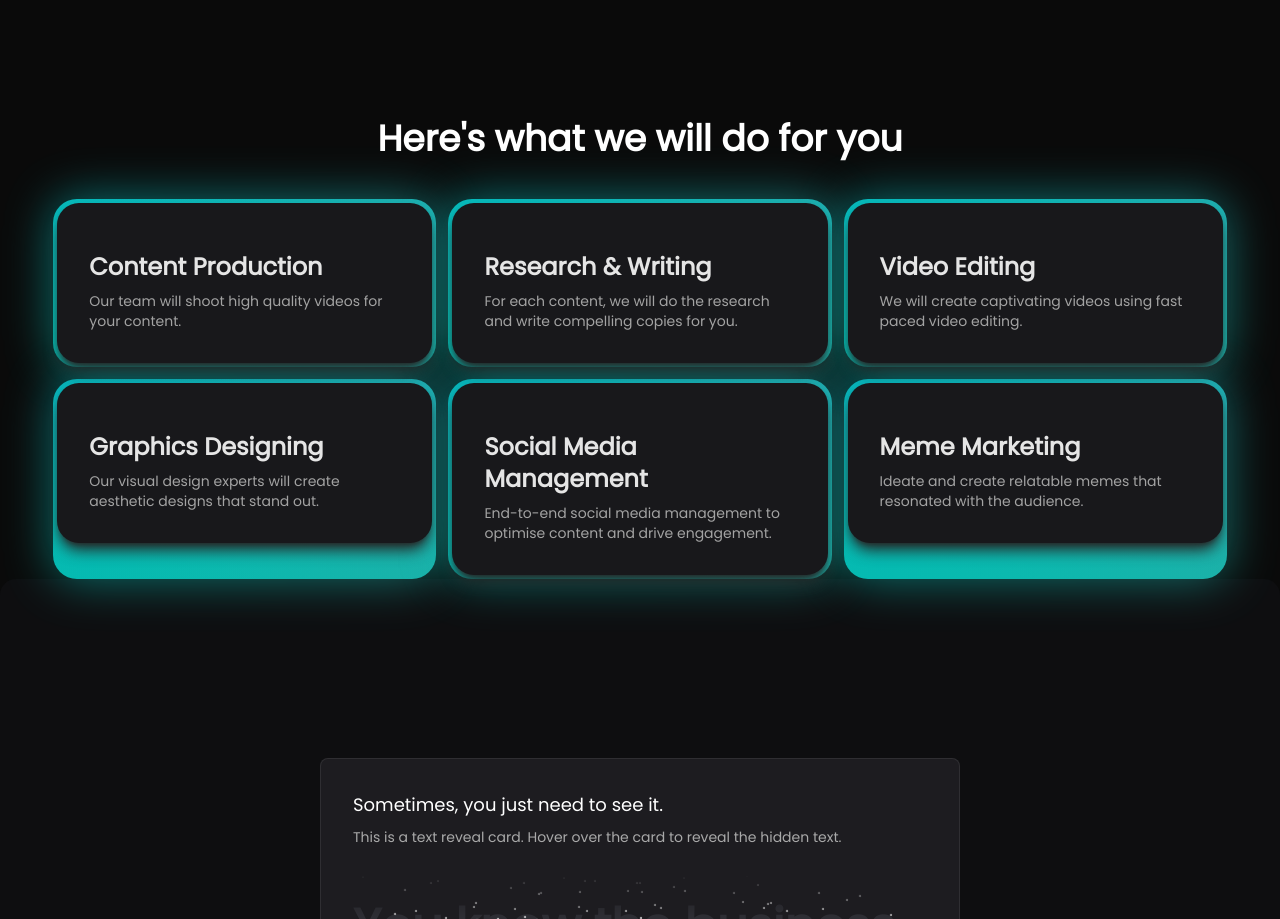
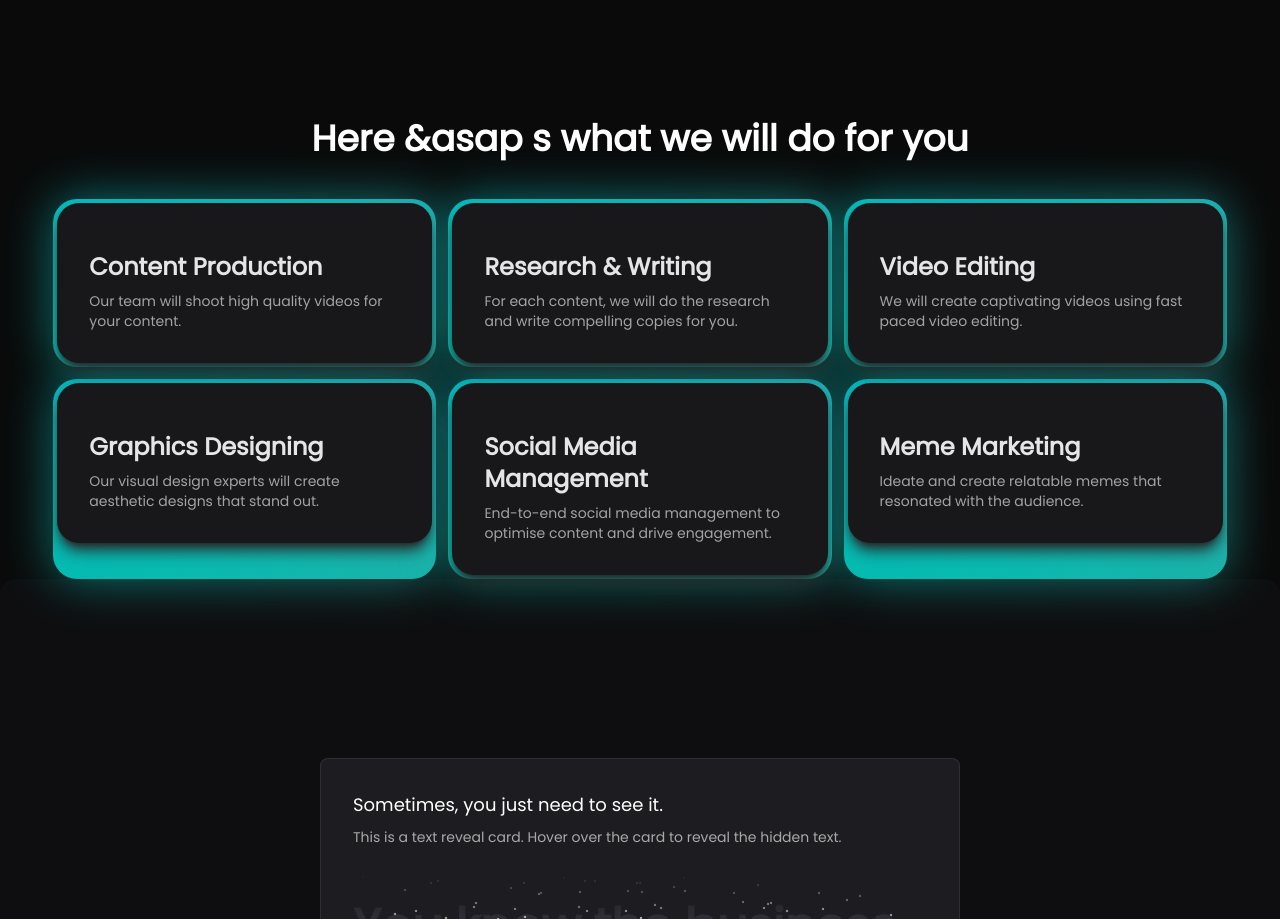
Before and after one commit to dheeraj20-bot/dhruva, a Next.js app: page / in a window 1280 px wide. Shown: the part 2299-3218 px from the top of the page. Built offline with nearby package versions, Linux system fonts and the light colour scheme.

Commit message:
committed

```diff
--- a/src/components/Service.tsx
+++ b/src/components/Service.tsx
@@ -17,7 +17,7 @@ export function Service() {
   return (
     <div>
         <div className="text-center text-white text-2xl sm:text-4xl mb-10 font-bold mt-10">
-        Here's what we will do for you
+        Here &asap s what we will do for you
 
         </div>
   <div className="grid grid-cols-1 sm:grid-cols-2 lg:grid-cols-3 mx-auto gap-3 w-11/12">
```
